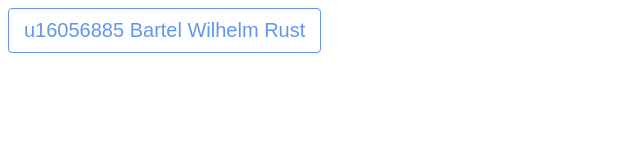
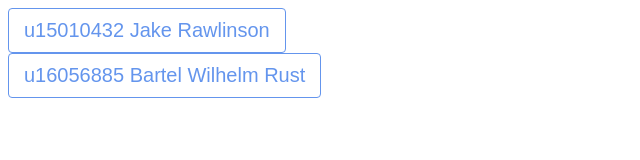
Before and after one commit to JakeRawlinson9/354Class, a plain HTML site: page Index.html in a window 1280 px wide. Shown: the whole page, without its empty margins (0-640 px from the left). Drawn offline with Linux system fonts and the light colour scheme.

Commit message:
Update Index.html

```diff
--- a/Index.html
+++ b/Index.html
@@ -8,6 +8,11 @@
 
     <body>
         <div>
+            <!-- Jakes -->
+            <button type="submit" onclick="first()">u15010432 Jake Rawlinson</button>
+        </div>
+
+        <div>
             <!-- Wilhelm -->
             <button type="submit" onclick="second()">u16056885 Bartel Wilhelm Rust</button>
         </div>
```
